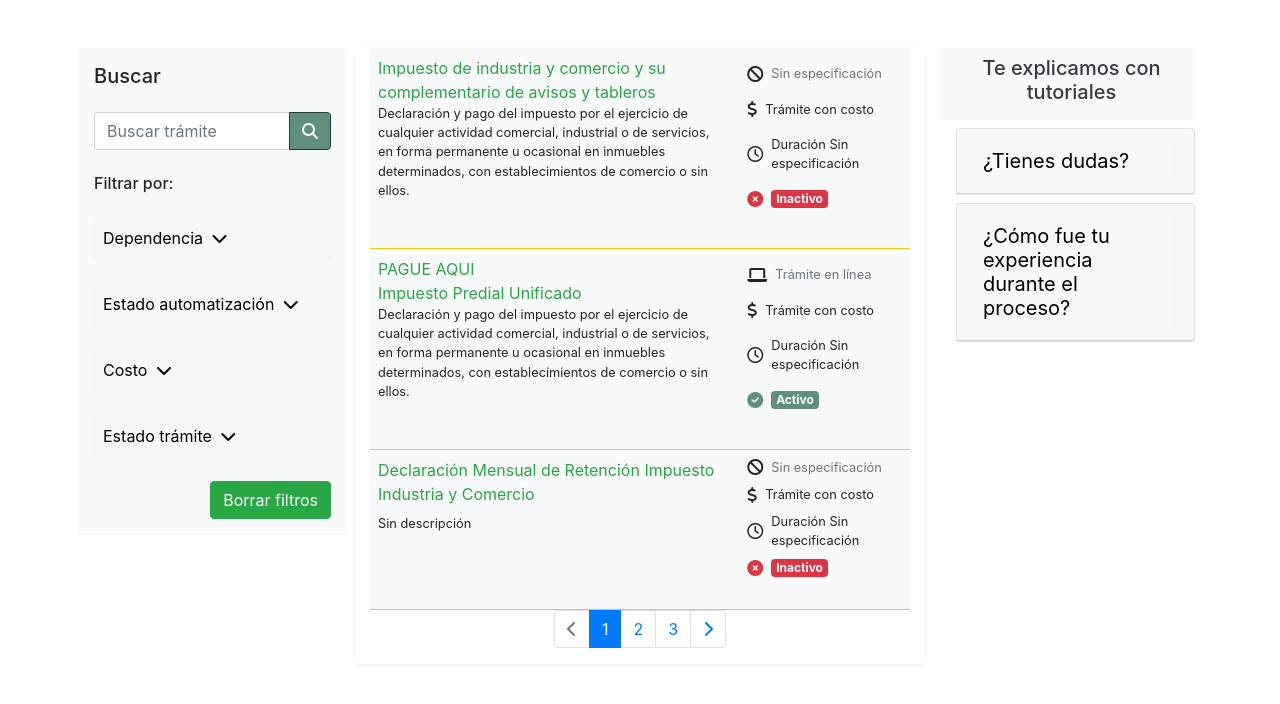
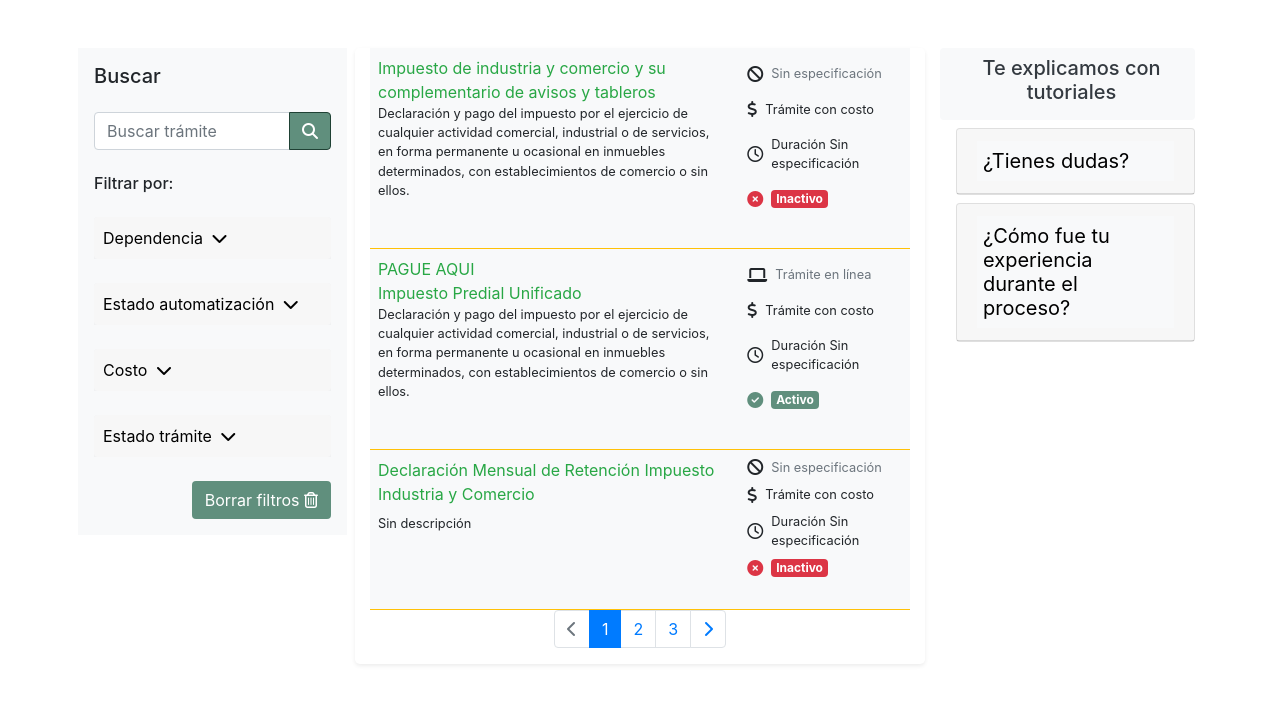
Before and after one commit to Jhormanrios0/tramites-bootstrap4, a plain HTML site: page index.html in a window 1280 px wide. Drawn offline with nearby package versions, Linux system fonts and the light colour scheme.

Commit message:
update colores boton borrar filtros

```diff
--- a/index.html
+++ b/index.html
@@ -168,7 +168,8 @@
                             </div>
                             <!-- Botón para borrar filtros -->
                             <div class="text-right mt-3">
-                                <button id="reset-filters" class="btn btn-success">Borrar filtros</button>
+                                <button id="reset-filters" class="btn color-activo-txt color-white">Borrar filtros <i
+                                        class="fa-regular fa-trash-can"></i></button>
                             </div>
                         </section>
                     </div>
```
